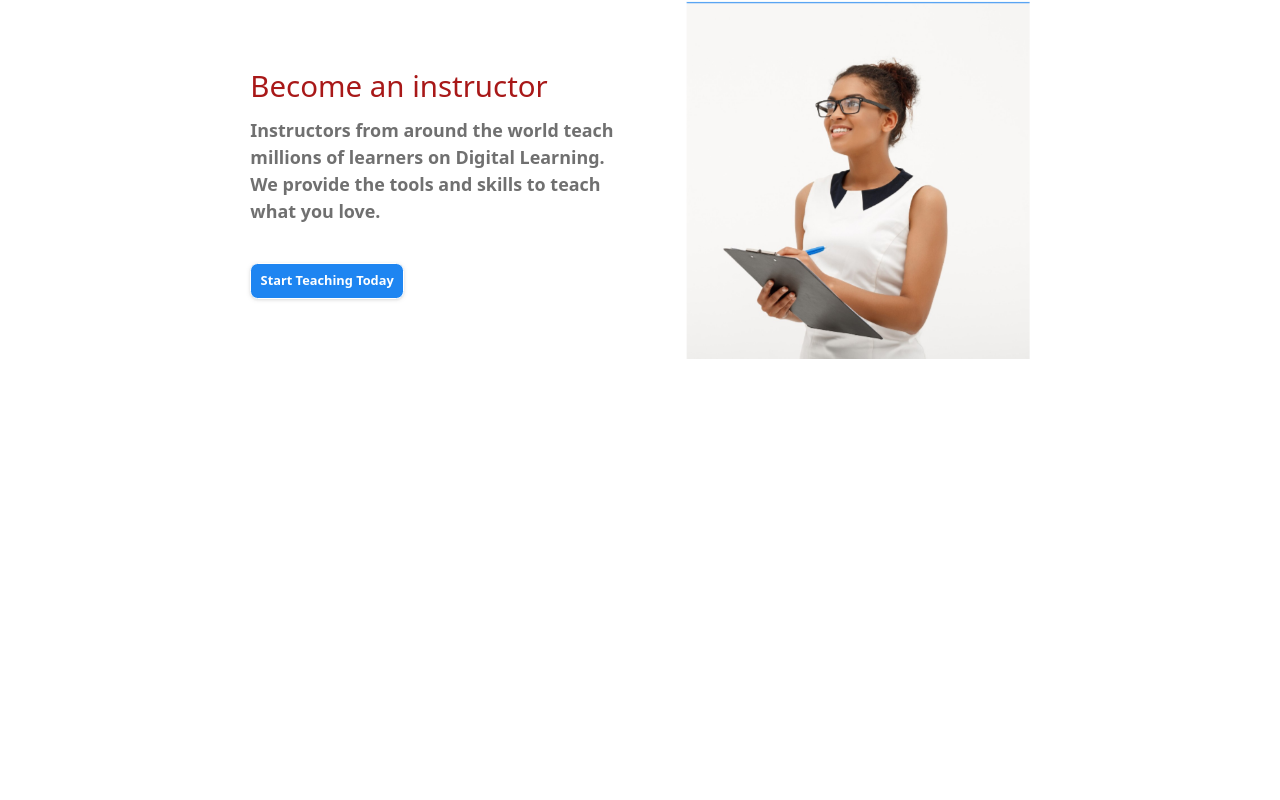
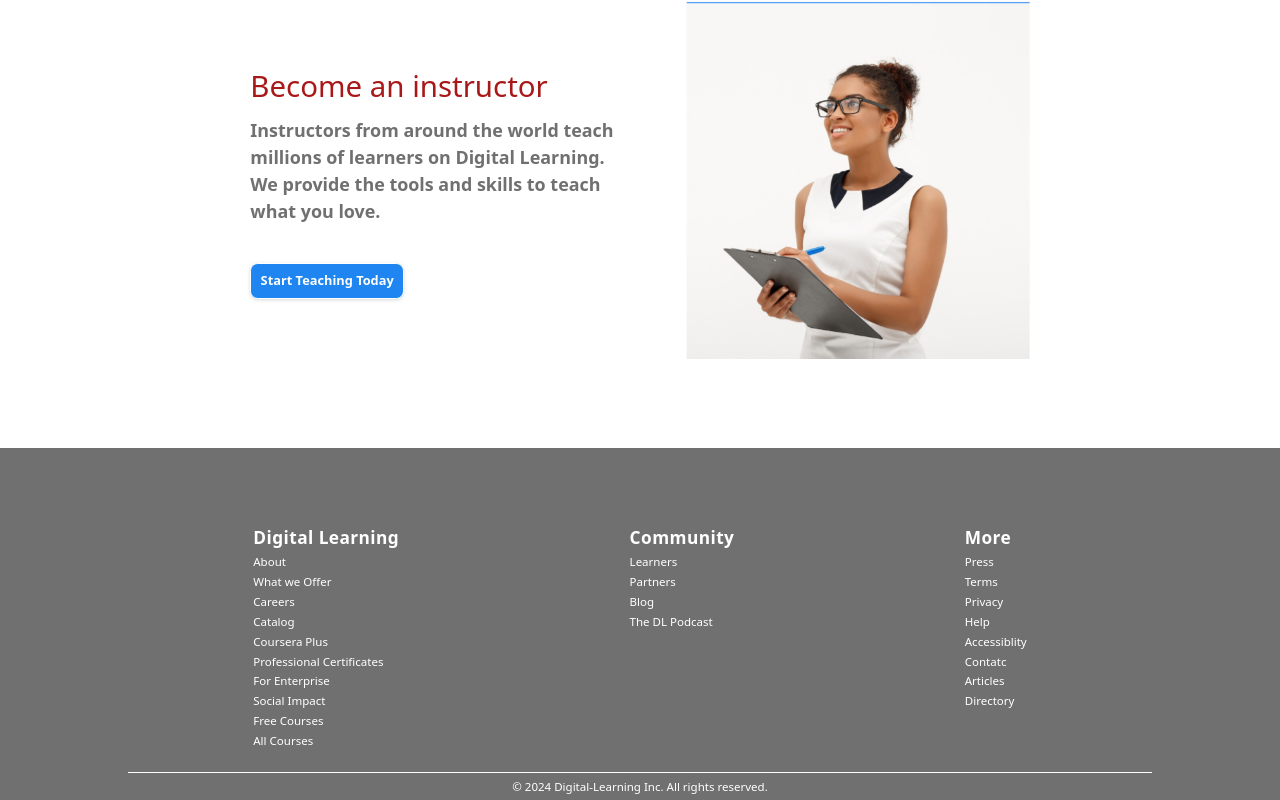
Before and after one commit to MartinMbote/DL-LMS, a React (Vite) app: page / in a window 1280 px wide. Shown: the part 2752-3552 px from the top of the page. Before the commit the page ends 3200 px from the top, so only its background shows below. Built offline with nearby package versions, Linux system fonts and the light colour scheme.

Commit message:
homepage phase 1 done

```diff
--- /dev/null
+++ b/src/components/Footer.jsx
@@ -0,0 +1,70 @@
+import React from 'react'
+
+const Footer = () => {
+
+    const digitalLearningLinks = ["About", "What we Offer", "Careers", "Catalog", "Coursera Plus", "Professional Certificates", "For Enterprise", "Social Impact", "Free Courses", "All Courses"];
+
+    const communityLinks = ["Learners", "Partners", "Blog", "The DL Podcast"];
+
+    const moreLinks = ["Press", "Terms", "Privacy", "Help", "Accessiblity", "Contatc", "Articles", "Directory"];
+
+  return (
+    <div>
+        <div className='w-full pb-[0.4vw] pt-[6vw] bg-strathmore-grey flex justify-center text-white'>
+            <div>
+                <div className='flex gap-[18vw] mb-[1.8vw] justify-center'>
+                    <div>
+                        <h2 className='text-[1.35vw] font-semibold tracking-wide'>
+                            Digital Learning
+                        </h2>
+
+                        {digitalLearningLinks.map((link, index) => (
+                            <div key={index} className='mt-[0.2vw] text-[0.9vw]'>
+                                <p>
+                                    {link}
+                                </p>
+                            </div>
+                        ))}
+                    </div>
+
+                    <div>
+                        <h2 className='text-[1.35vw] font-semibold tracking-wide'>
+                            Community
+                        </h2>
+
+                        {communityLinks.map((link, index) => (
+                            <div key={index} className='mt-[0.2vw] text-[0.9vw]'>
+                                <p>
+                                    {link}
+                                </p>
+                            </div>
+                        ))}
+                    </div>
+
+                    <div>
+                        <h2 className='text-[1.35vw] font-semibold tracking-wide'>
+                            More
+                        </h2>
+
+                        {moreLinks.map((link, index) => (
+                            <div key={index} className='mt-[0.2vw] text-[0.9vw]'>
+                                <p>
+                                    {link}
+                                </p>
+                            </div>
+                        ))}
+                    </div>
+                </div>
+
+                <div className='w-[80vw] h-[0.05vw] bg-white'></div>
+
+                <p className='text-[0.9vw] mt-[0.4vw] text-center'>
+                    © 2024 Digital-Learning Inc. All rights reserved.
+                </p>
+            </div>
+        </div>
+    </div>
+  )
+}
+
+export default Footer
--- a/src/components/index.js
+++ b/src/components/index.js
@@ -4,5 +4,6 @@ import Hero from "./Hero";
 import Courses from "./Courses";
 import Categories from "./Categories";
 import Comments from "./Comments";
+import Footer from "./Footer";
 
-export { NavBar, SearchComponent, Hero, Courses, Categories, Comments };
+export { NavBar, SearchComponent, Hero, Courses, Categories, Comments, Footer };
--- a/src/pages/HomePage.jsx
+++ b/src/pages/HomePage.jsx
@@ -1,5 +1,5 @@
 import React from 'react'
-import { NavBar, Hero, Courses, Categories, Comments } from '../components'
+import { NavBar, Hero, Courses, Categories, Comments, Footer } from '../components'
 import { coprateImage, ladySpecs } from '../assets';
 
 
@@ -50,6 +50,8 @@ const HomePage = () => {
             <img src={ladySpecs} className='h-[28vw]' />
           </div>
         </div>
+
+        <Footer />
     </div>
   )
 }
```
